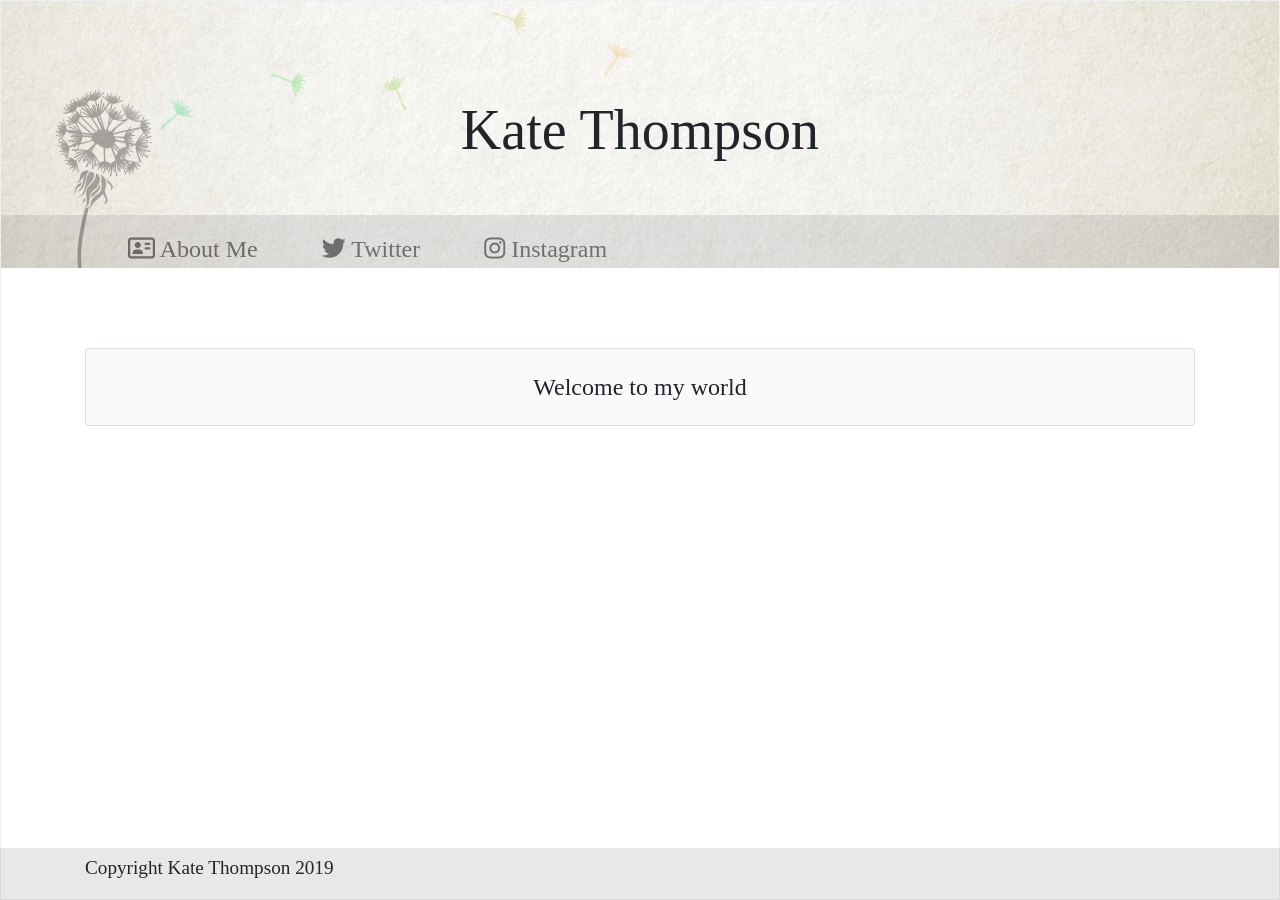
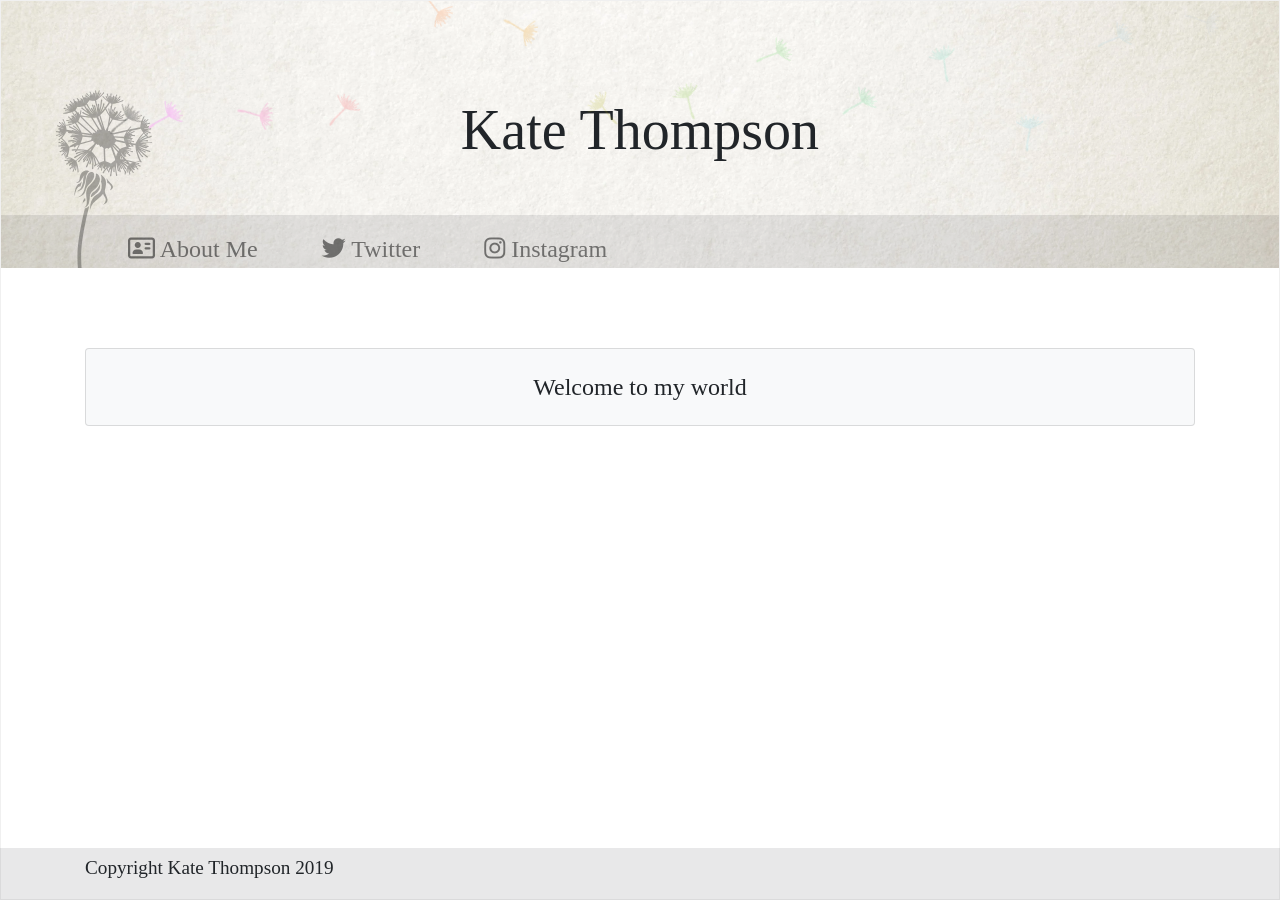
Before and after one commit to KateThompsonWrites/KateThompsonWrites.github.io, a Jekyll site: the page built from index.md, in a window 1280 px wide. Built offline with Jekyll 4.4.1, drawn with Linux system fonts in a browser that asks for light colours; nearby versions of some CDN libraries; some web fonts are replaced; our own code applies the rules of GitHub Pages for plain Markdown files.

Commit message:
Making the seeds scale/respond to display width

```diff
--- a/_sass/kt.scss
+++ b/_sass/kt.scss
@@ -76,22 +76,33 @@ body {
       $dandelion-opacity: 0.3;
       $dandelion-offset-y: -19px;
       &.flower {
-        left: 50px;
         bottom: $dandelion-offset-y;
         height: 200px;
         opacity: $dandelion-opacity;
         z-index: 2;
+        transform-origin: bottom;
+        transform: scale(0.7);
+        left: 10px;
+        @include media-breakpoint-up(md) {
+          transform: scale(1);
+          left: 50px;
+        }
       }
       &.seed {
         $seed-start-rotation: 25deg;
+        left: 61px;
+        bottom: 96px + $dandelion-offset-y;
+        height: 40px;
+        opacity: $dandelion-opacity;
+        transform: rotate($seed-start-rotation) scale(0.6);
+        z-index: 4;
+        @include media-breakpoint-up(md) {
           left: 107px;
           bottom: 145px + $dandelion-offset-y;
-        height: 40px;
-        opacity: $dandelion-opacity;
           transform: rotate($seed-start-rotation);
-        z-index: 4;
+        }
 
-        $dist: 1600px; // @TODO - 100%? calc width?
+        $dist: 100vw; // @TODO - 100%? calc width?
         &.seed-animated {
           z-index: 3;
           opacity: 0;
@@ -99,16 +110,22 @@ body {
           $seeds: 15;
           $seed-animation-duration: 15s;
 
-          $seed-animation-y-min: -150px;
-          $seed-animation-y-max:   30px;
+          $seed-animation-y-min: -120px;
+          $seed-animation-y-max:   20px;
           $seed-animation-y-range: $seed-animation-y-max - $seed-animation-y-min;
 
           $seed-animation-rotate-min: -90deg;
           $seed-animation-rotate-max:  180deg;
           $seed-animation-rotate-range: $seed-animation-rotate-max - $seed-animation-rotate-min;
+          $seed-responsive-map: (
+            xs: 0.6,
+            md: 1.0
+          );
 
           @for $i from 0 to $seeds {
             $seed-animation-name: #{"sa_" + $i};
+            @each $key, $scale in $seed-responsive-map {
+              @include media-breakpoint-up($key) {
                 @keyframes #{$seed-animation-name} {
                   0% {
                     opacity: 0;
@@ -116,14 +133,16 @@ body {
                   1% {
                     transform: translateX(0px)
                                translateY(0)
-                           rotate($seed-start-rotation);
+                               rotate($seed-start-rotation)
+                               scale($scale);
                     opacity: $dandelion-opacity;
                   }
 
                   25% {
                     transform: translateX($dist / 4)
                                translateY(#{ $seed-animation-y-min + (random() * $seed-animation-y-range) })
-                           rotate(#{ $seed-animation-rotate-min + (random() * $seed-animation-rotate-range) });
+                               rotate(#{ $seed-animation-rotate-min + (random() * $seed-animation-rotate-range) })
+                               scale($scale);
                     opacity: $dandelion-opacity / 4 * 3;
 
                   }
@@ -131,14 +150,17 @@ body {
                   100% {
                     transform: translateX($dist)
                                translateY(#{ $seed-animation-y-min + (random() * $seed-animation-y-range) })
-                           rotate(#{ $seed-animation-rotate-min + (random() * $seed-animation-rotate-range) });
+                               rotate(#{ $seed-animation-rotate-min + (random() * $seed-animation-rotate-range) })
+                               scale($scale);
                     opacity: 0
                   }
                 }
 
                 &:nth-of-type(#{$seeds + 'n'} + #{$i}) {
-              animation: $seed-animation-name $seed-animation-duration #{$i * (($seed-animation-duration) / $seeds)} linear infinite;
+                  animation: $seed-animation-name $seed-animation-duration -#{$i * (($seed-animation-duration) / $seeds)} linear infinite;
                   filter: invert(0.5) sepia(1) saturate(5) hue-rotate( #{ $i * (360deg / $seeds) } );
+                }
+              }
             }
           }
         }
```
Lines whose indentation alone changed are shown as unchanged.
